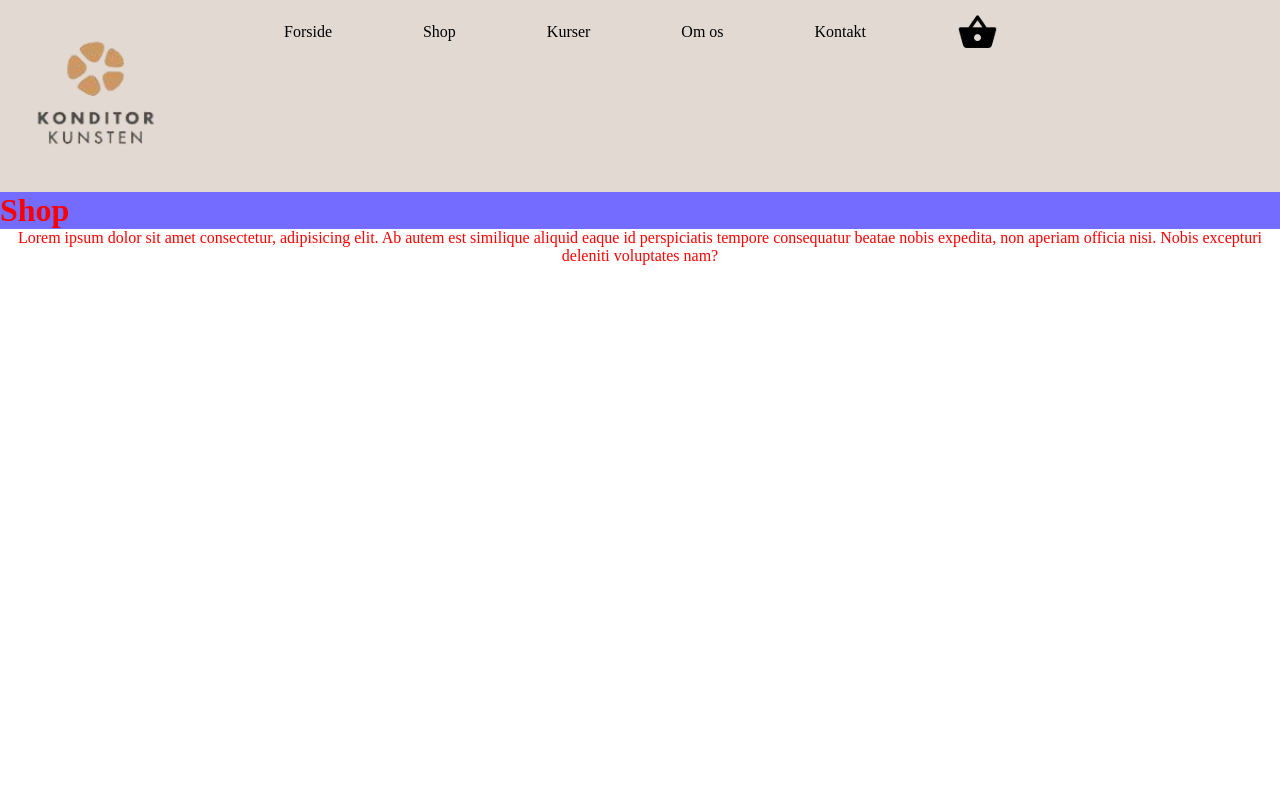
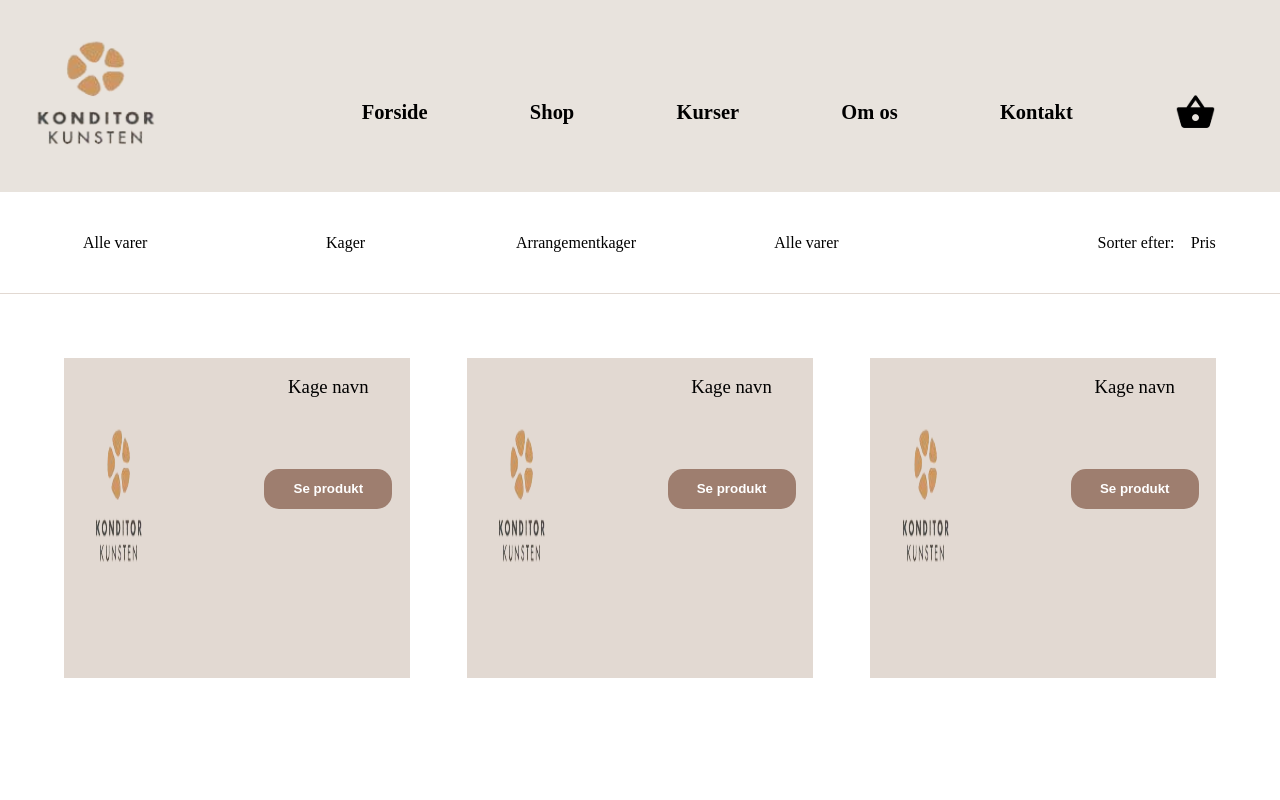
Before and after one commit to MFrandDK/Konditorkunsten, a Vue app in the folder Konditorkunsten/: page / in a window 1280 px wide. Shown: the top 800 px of the page. Built offline with nearby package versions, Linux system fonts and the light colour scheme.

Commit message:
HeaderV3+ProductPage+SorteringsMenu

```diff
--- a/Konditorkunsten/src/App.vue
+++ b/Konditorkunsten/src/App.vue
@@ -23,7 +23,7 @@
 
 :root {
 --primary-bg-beige: #E2D9D2;
---second-bg-beige: #E8E3DD;
+--secondary-bg-beige: #E8E3DD;
 --white: #FFFFFF;
 --black: #000000;
 --btn-brown: #9E7E6F;
--- a/Konditorkunsten/src/components/Header.vue
+++ b/Konditorkunsten/src/components/Header.vue
@@ -19,19 +19,9 @@ export default {
 </script>
 
 <style scoped>
-:root {
---primary-bg-beige: #E2D9D2;
---second-bg-beige: #E8E3DD;
---white: #FFFFFF;
---black: #000000;
---btn-brown: #9E7E6F;
---cta-brown: #382B25;
---cta-gold: #F0BD75;
---footer-bg-beige: #C9BFB6;
-}
 
 header {
-    background: #E2D9D2;
+    background: var(--secondary-bg-beige);
     color: var(--black);
     width: 100vw;
     height: 15vw;
@@ -39,21 +29,24 @@ header {
 }
 
 nav {
-    width: 70vw;
+    width: 100%;
     display: flex;
-    align-content: center;
-    justify-content: space-evenly;
+    justify-content: flex-end;
+    gap: 0 10%;
+    margin-right: 5%;
+    font-size: 1.6vw;
+    font-weight: bold;
 }
 
 nav>* {
-    height: 5vw;
+    margin-top: 2.5vw;
     display: flex;
     align-items: center;
     text-decoration: none;
 }
 
 a {
-    color: black;
+    color: var(--black);
 }
 
 </style>
--- /dev/null
+++ b/Konditorkunsten/src/components/ProductBtn.vue
@@ -0,0 +1,19 @@
+<template>
+    <button></button>
+</template>
+
+<script>
+export default {
+    name: "ProductsBtn"
+}
+</script>
+
+<style scoped>
+
+button {
+    width: 10vw;
+    padding: 1vw 3vw;
+    background-color: var(--btn-brown);
+}
+
+</style>
--- /dev/null
+++ b/Konditorkunsten/src/components/Products.vue
@@ -0,0 +1,55 @@
+<template>
+    <article class="productContainer">
+        <img src="../assets/pictures/logo-konditorkunsten.png" alt="">
+        <section></section>
+        <article class="productInfo">
+            <h3>Kage navn</h3>
+            <button>Se produkt</button>
+        </article>
+    </article>
+</template>
+
+<script>
+
+export default {
+    name: "ProductsComponent"
+}
+</script>
+
+<style scoped>
+
+.productContainer {
+    height: 25vw;
+    width: 16vw;
+    background-color: var(--primary-bg-beige);
+    text-align: center;
+}
+
+img {
+    width: 100%;
+    height: 55%;
+}
+
+button {
+    width: 10vw;
+    padding: 1vw 2vw;
+    background-color: var(--btn-brown);
+    color: var(--white);
+    border-style: none;
+    border-radius: 15px;
+    font-weight: bold;
+}
+
+h3 {
+    font-weight: normal;
+}
+
+.productInfo {
+    height: 45%;
+    display: flex;
+    flex-direction: column;
+    align-items: center;
+    gap: 35% 0;
+}
+
+</style>
--- a/Konditorkunsten/src/views/ShopView.vue
+++ b/Konditorkunsten/src/views/ShopView.vue
@@ -1,5 +1,7 @@
 <script setup>
 import Header from '../components/Header.vue';
+import Products from '../components/Products.vue';
+
 
 import { useProductStore } from '@/stores/ProductStore';
 useProductStore();
@@ -11,12 +13,22 @@ useProductStore();
   <body>
     <Header />
     <main>
-      <h1>Shop</h1>
-      <p>Lorem ipsum dolor sit amet consectetur, adipisicing elit. Ab autem est similique aliquid eaque id perspiciatis tempore consequatur beatae nobis expedita, non aperiam officia nisi. Nobis excepturi deleniti voluptates nam?</p>
+      <nav class="sorteringsContainer">
+        <a class="udvalgBtn" href="#">Alle varer</a>
+        <a class="udvalgBtn" href="#">Kager</a>
+        <a class="udvalgBtn" href="#">Arrangementkager</a>
+        <a class="udvalgBtn" href="#">Alle varer</a>
+        <a class="udvalgBtn sorteringsBtn" href="#">Sorter efter: <p class="udvalgBtn">Pris</p> </a>
+      </nav>
+      <section class="productContainer">
+        <Products />
+        <Products />
+        <Products />
+        <Products />
+        <Products />
+        <Products />
+      </section>
 
-      <section>
-
-      </section>
     </main>
   </body>
 </template>
@@ -24,17 +36,39 @@ useProductStore();
 <style scoped>
   body {
     width: auto;
-    /* display: flex; */
   }
 
-  h1 {
-    background-color: rgb(115, 108, 255);
-    color: red;
+
+  .sorteringsContainer {
+    width: 100%;
+    height: 8vw;
+    display: flex;
+    justify-content: space-evenly;
+    align-items: center;
+    border-bottom: .1px solid var(--primary-bg-beige);
   }
 
-  p {
-        text-align: center;
-        color: red;
+  .udvalgBtn {
+    width: 25%;
+    display: flex;
+    justify-content: center;
+    text-decoration: none;
+    color: black;
+  }
+
+  .sorteringsBtn {
+    margin-left: 10%;
+  }
+
+  .productContainer {
+    width: 100%;
+    /* height: auto; */
+    display: grid;
+    grid-auto-flow: row;
+    grid-template-columns: repeat(3, 1fr);
+    grid-template-rows: repeat(3, 450px);
+    padding: 5%;
+    gap: 5%;
   }
 
 </style>
```
